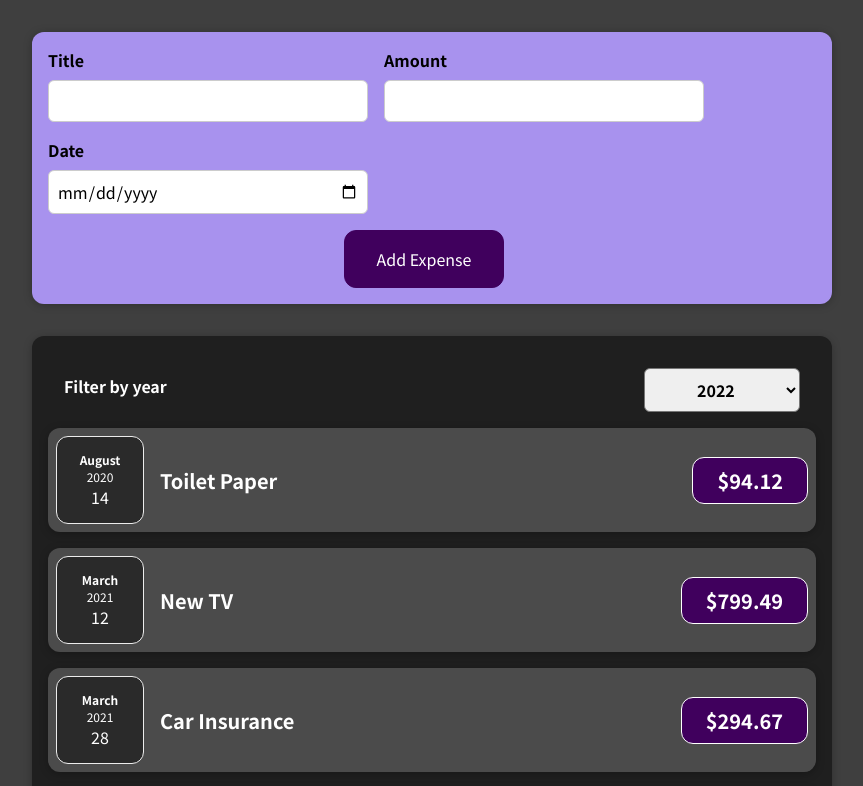
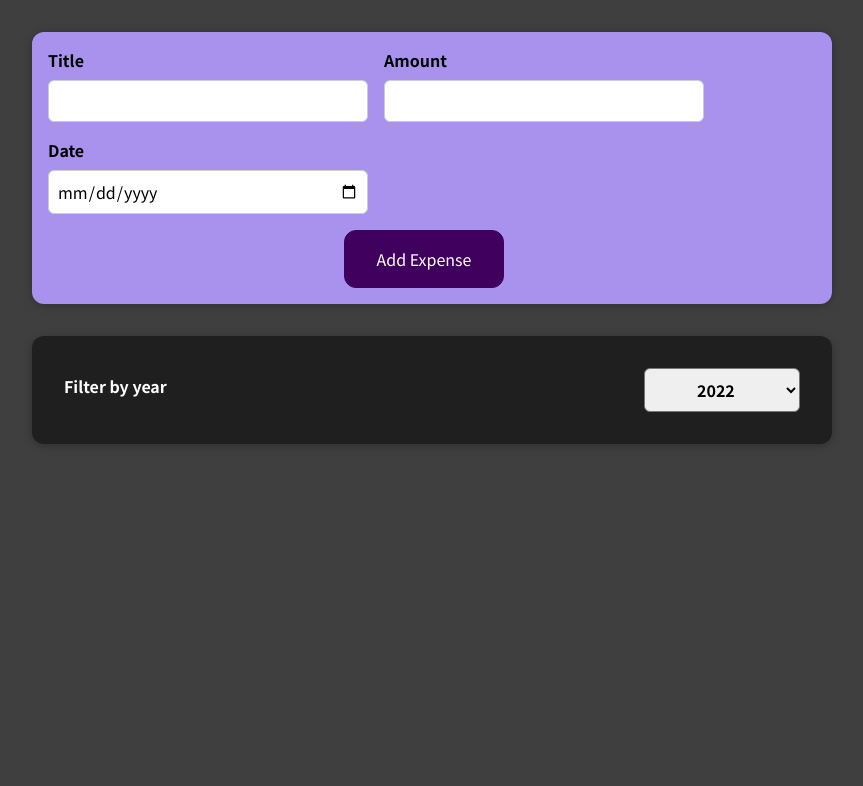
Before and after one commit to vadalanaresh/React-Complete-Guide, a React (Create React App) app: page / in a window 1280 px wide. Shown: the top 786 px of the page, without its empty margins (208-1071 px from the left). Built offline with nearby package versions, Linux system fonts and the light colour scheme.

Commit message:
Filter expenses by year

```diff
--- a/src/App.js
+++ b/src/App.js
@@ -1,8 +1,8 @@
+import { useState } from "react";
 import Expenses from "./components/expense/Expenses";
 import NewExpense from "./components/newExpense/NewExpense";
 
-function App() {
-  const expenses = [
+const DUMMY_DATA = [
   {
     id: "e1",
     title: "Toilet Paper",
@@ -23,10 +23,11 @@ function App() {
     date: new Date(2021, 5, 12),
   },
 ];
-
+function App() {
+  const [expenses, setExpenses] = useState(DUMMY_DATA);
   const addExpenseHandler = (expense) => {
-    expenses.push(expense);
-    console.log(expenses)
+    setExpenses((prevState) => [expense, ...prevState]);
+    console.log(expenses);
   };
 
   return (
--- a/src/components/expense/Expenses.jsx
+++ b/src/components/expense/Expenses.jsx
@@ -3,10 +3,10 @@ import ExpenseItem from "./ExpenseItem";
 import Card from "../ui/Card";
 import ExpensesFilter from "./ExpensesFilter";
 
-import "./Expense.css";
+import "./Expenses.css";
 
 const Expenses = (props) => {
-  const [selectedYear, setSelectedYear] = useState("");
+  const [selectedYear, setSelectedYear] = useState("2022");
   const selectFilterChangeHandler = (selectedYear) => {
     setSelectedYear(selectedYear);
   };
@@ -14,10 +14,14 @@ const Expenses = (props) => {
   return (
     <Card className="expenses">
       <ExpensesFilter
+        defaultYear={selectedYear}
         onSelectFilterChange={selectFilterChangeHandler}
       ></ExpensesFilter>
-      {props.expenses.map((expense) => (
+      {props.expenses
+        .filter((e) => e.date.getFullYear().toString() === selectedYear)
+        .map((expense) => (
           <ExpenseItem
+            key={expense.id}
             title={expense.title}
             amount={expense.amount}
             date={expense.date}
--- a/src/components/newExpense/ExpenseForm.jsx
+++ b/src/components/newExpense/ExpenseForm.jsx
@@ -22,7 +22,7 @@ const ExpenseForm = (props) => {
     let expenseData = {
       title: enteredTitle,
       amount: enteredAmount,
-      date: enteredDate,
+      date: new Date(enteredDate),
     };
 
     setEnteredTitle("");
--- a/src/components/newExpense/NewExpense.jsx
+++ b/src/components/newExpense/NewExpense.jsx
@@ -5,7 +5,7 @@ const NewExpense = (props) => {
   const addExpenseHandler = (expenseData) => {
     var expense = {
       ...expenseData,
-      Id: Math.random(),
+      id: Math.random(),
     };
     props.addExpense(expense);
 
```
Also changed, not shown: src/components/expense/Expenses.css (renamed from src/components/expense/Expense.css). Lines whose indentation alone changed are shown as unchanged.
